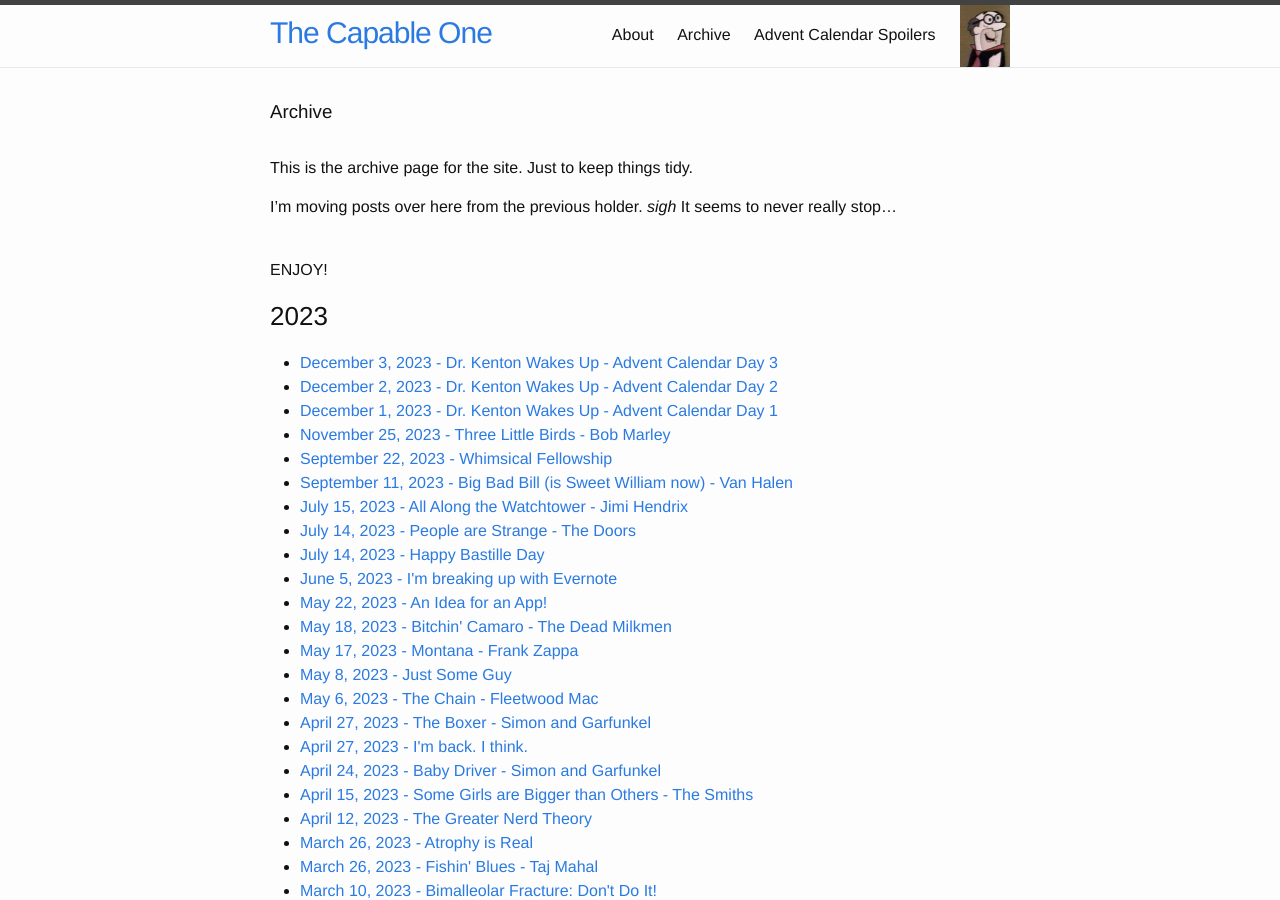
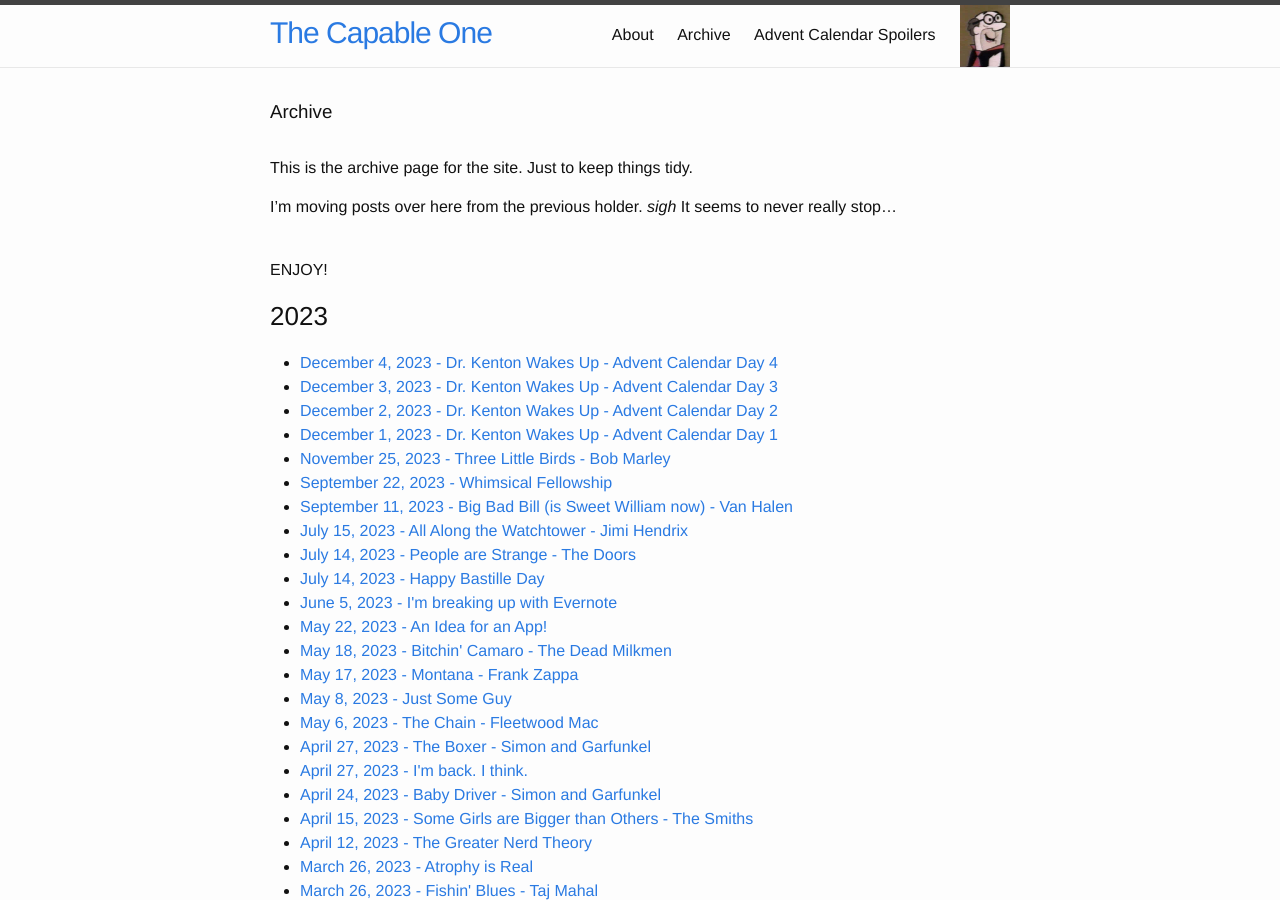
Before and after one commit to jkenton/CapableOne, a Jekyll site: the page built from archive.md, in a window 1280 px wide and 900 px high. Built offline with Jekyll 4.4.1, drawn with Linux system fonts in a browser that asks for light colours; some of the changed lines change nothing that is shown.

Commit message:
dkwu dec04

```diff
--- /dev/null
+++ b/_posts/2023-12-04-DKWU-Advent04.md
@@ -0,0 +1,23 @@
+---
+title: "Dr. Kenton Wakes Up - Advent Calendar Day 4"
+date: 2023-12-04 06:00:00
+layout: post
+comments: true
+---
+
+<iframe width="560" height="315" src="https://www.youtube.com/embed/Bd1L1_NjyV0?si=BZ1ae7gesUOk_L2n" title="YouTube video player" frameborder="0" allow="accelerometer; autoplay; clipboard-write; encrypted-media; gyroscope; picture-in-picture; web-share" allowfullscreen></iframe>
+
+
+I discovered two Advent calendars at my local Aldi. One is the [Barissimo Coffee Advent Calendar](https://www.aldi.us/en/products/advent-holiday-calendars/list/detail/ps/p/barissimo-coffee-advent-calendar-2/), and the other is the Pure Being Dog Treat Advent calendar (Sorry, no link avaiable).
+
+
+
+
+
+Each day between December 1 and December 24, I will share those Advent calendars and some events of the day. Then, I will try to guess the name of the coffee flavor. Does he guess today's flavor correctly? Watch and find out!
+
+
+
+
+
+If you have no patience for my antics, avail yourself of the [Spoilers](https://thecapableone.com/spoilers.html) page. If you do have patience, well, no additional input required.
--- a/spoilers.md
+++ b/spoilers.md
@@ -9,6 +9,7 @@ permalink: spoilers.html
 |December 1 |- Mint Mocha |- Candy Cane |- 0/1|
 |December 2 |- Hot Buttered Rum |- Spiced Eggnog |- 0/2|
 |December 3 |- Hazelnut |- Sugar Cookie |- 0/3|
+|December 4 |- Dark Chocolate |- Toasted Marshmallow|- 0/4|
 
 
 Thanks for playing!
```
